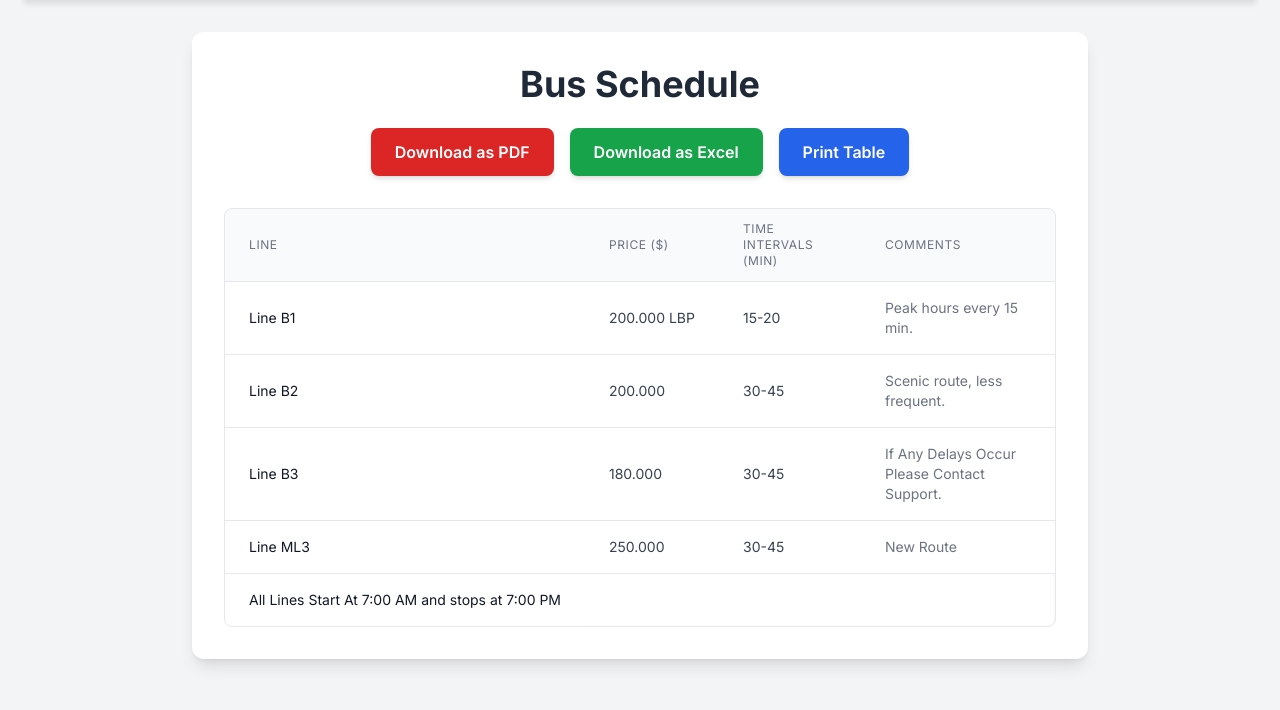
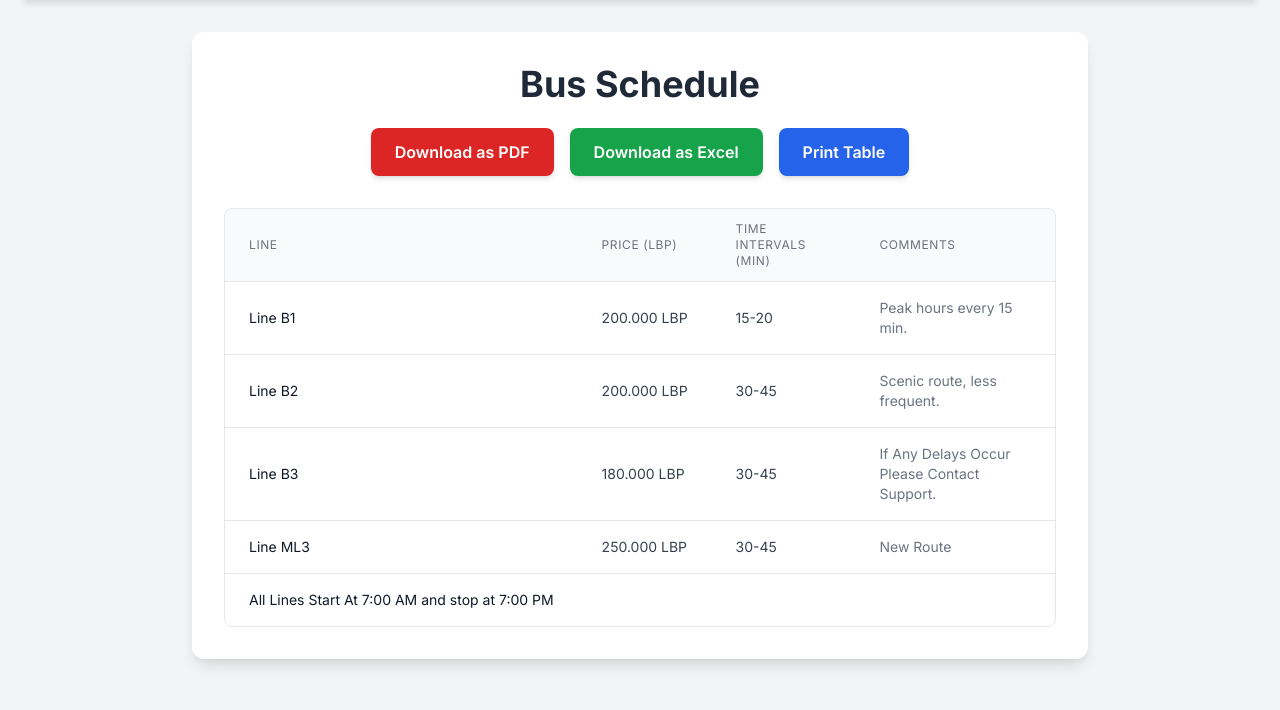
Before and after one commit to MauriceB006/NFA021_PROJECT, a PHP site: page /pages/timetable.php in a window 1280 px wide. Shown: the part 90-800 px from the top of the page. Run offline with PHP 8.4, Linux system fonts and the light colour scheme; some libraries are stand-ins or nearby versions.

Commit message:
Update timetable.php

```diff
--- a/pages/timetable.php
+++ b/pages/timetable.php
@@ -127,7 +127,7 @@
                 <thead class="bg-gray-50">
                     <tr>
                         <th class="px-6 py-3 text-left text-xs font-medium text-gray-500 uppercase tracking-wider rounded-tl-lg" data-sort-col="line">Line</th>
-                        <th class="px-6 py-3 text-left text-xs font-medium text-gray-500 uppercase tracking-wider" data-sort-col="price">Price ($)</th>
+                        <th class="px-6 py-3 text-left text-xs font-medium text-gray-500 uppercase tracking-wider" data-sort-col="price">Price (LBP)</th>
                         <th class="px-6 py-3 text-left text-xs font-medium text-gray-500 uppercase tracking-wider" data-sort-col="interval">Time Intervals (min)</th>
                         <th class="px-6 py-3 text-left text-xs font-medium text-gray-500 uppercase tracking-wider rounded-tr-lg" data-sort-col="comments">Comments</th>
                     </tr>
@@ -141,14 +141,14 @@
                     </tr>
                     <tr class="hover:bg-gray-50 transition-colors duration-150">
                         <td class="px-6 py-4 whitespace-nowrap text-sm font-medium text-gray-900">Line B2</td>
-                        <td class="px-6 py-4 whitespace-nowrap text-sm text-gray-700">200.000</td>
+                        <td class="px-6 py-4 whitespace-nowrap text-sm text-gray-700">200.000 LBP</td>
                         <td class="px-6 py-4 whitespace-nowrap text-sm text-gray-700">30-45</td>
                         <td class="px-6 py-4 text-sm text-gray-500">Scenic route, less frequent.</td>
                     </tr>
 
                     <tr class="hover:bg-gray-50 transition-colors duration-150">
                         <td class="px-6 py-4 whitespace-nowrap text-sm font-medium text-gray-900">Line B3</td>
-                        <td class="px-6 py-4 whitespace-nowrap text-sm text-gray-700">180.000</td>
+                        <td class="px-6 py-4 whitespace-nowrap text-sm text-gray-700">180.000 LBP</td>
                         <td class="px-6 py-4 whitespace-nowrap text-sm text-gray-700">30-45</td>
                         <td class="px-6 py-4 text-sm text-gray-500">If Any Delays Occur Please Contact Support.</td>
                     </tr>
@@ -156,14 +156,14 @@
 
                     <tr class="hover:bg-gray-50 transition-colors duration-150">
                         <td class="px-6 py-4 whitespace-nowrap text-sm font-medium text-gray-900">Line ML3</td>
-                        <td class="px-6 py-4 whitespace-nowrap text-sm text-gray-700">250.000</td>
+                        <td class="px-6 py-4 whitespace-nowrap text-sm text-gray-700">250.000 LBP</td>
                         <td class="px-6 py-4 whitespace-nowrap text-sm text-gray-700">30-45</td>
                         <td class="px-6 py-4 text-sm text-gray-500">New Route</td>
                     </tr>
 
 
                     <tr class="hover:bg-gray-50 transition-colors duration-150">
-                        <td class="px-6 py-4 whitespace-nowrap text-sm font-medium text-gray-900">All Lines Start At 7:00 AM and stops at 7:00 PM</td>
+                        <td class="px-6 py-4 whitespace-nowrap text-sm font-medium text-gray-900">All Lines Start At 7:00 AM and stop at 7:00 PM</td>
                     </tr>
                     <!-- Add more rows as needed -->
                 </tbody>
```
